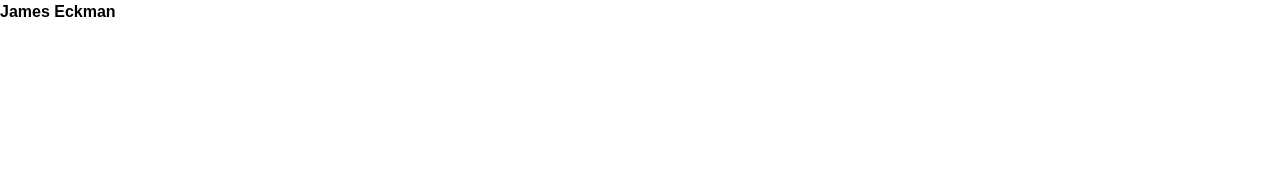
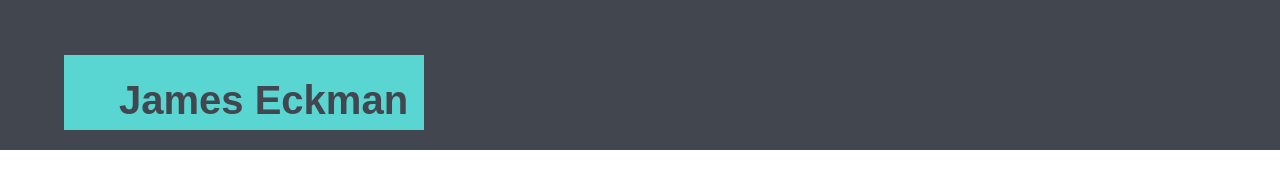
Before and after one commit to jimmyboy722/Professional-Portfolio, a plain HTML site: page index.html in a window 1280 px wide. Drawn offline with Linux system fonts and the light colour scheme.

Commit message:
started bloxking out and styling the header

```diff
--- a/index.html
+++ b/index.html
@@ -8,7 +8,7 @@
     <link rel="stylesheet" href="style.css">
 </head>
 <body>
-    <header>
+    <header class="page-header">
         <H1>James Eckman</H1>
     </header>
 
--- a/reset.css
+++ b/reset.css
@@ -17,7 +17,7 @@ input, button, textarea, select, option, pre{
     font: inherit;
   }
 
-  h1,h2,h3,h4,h5,h6{
+  h2,h3,h4,h5,h6{
     font-size: 100%;
   }
 
--- a/style.css
+++ b/style.css
@@ -0,0 +1,17 @@
+.page-header{
+    background-color: #42474f;
+    color: #5ad6d2;
+    padding: 20px 5%;
+    height: auto;
+}
+
+.page-header h1{
+    font-size: 40px;
+    width: 360px;
+    height: px;
+    background-color: rgb(90, 214, 210);
+    color: rgb(66, 71, 79);
+    padding-top: 15px;
+    padding-left: 55px;
+    margin-top: 35px;
+}
```
